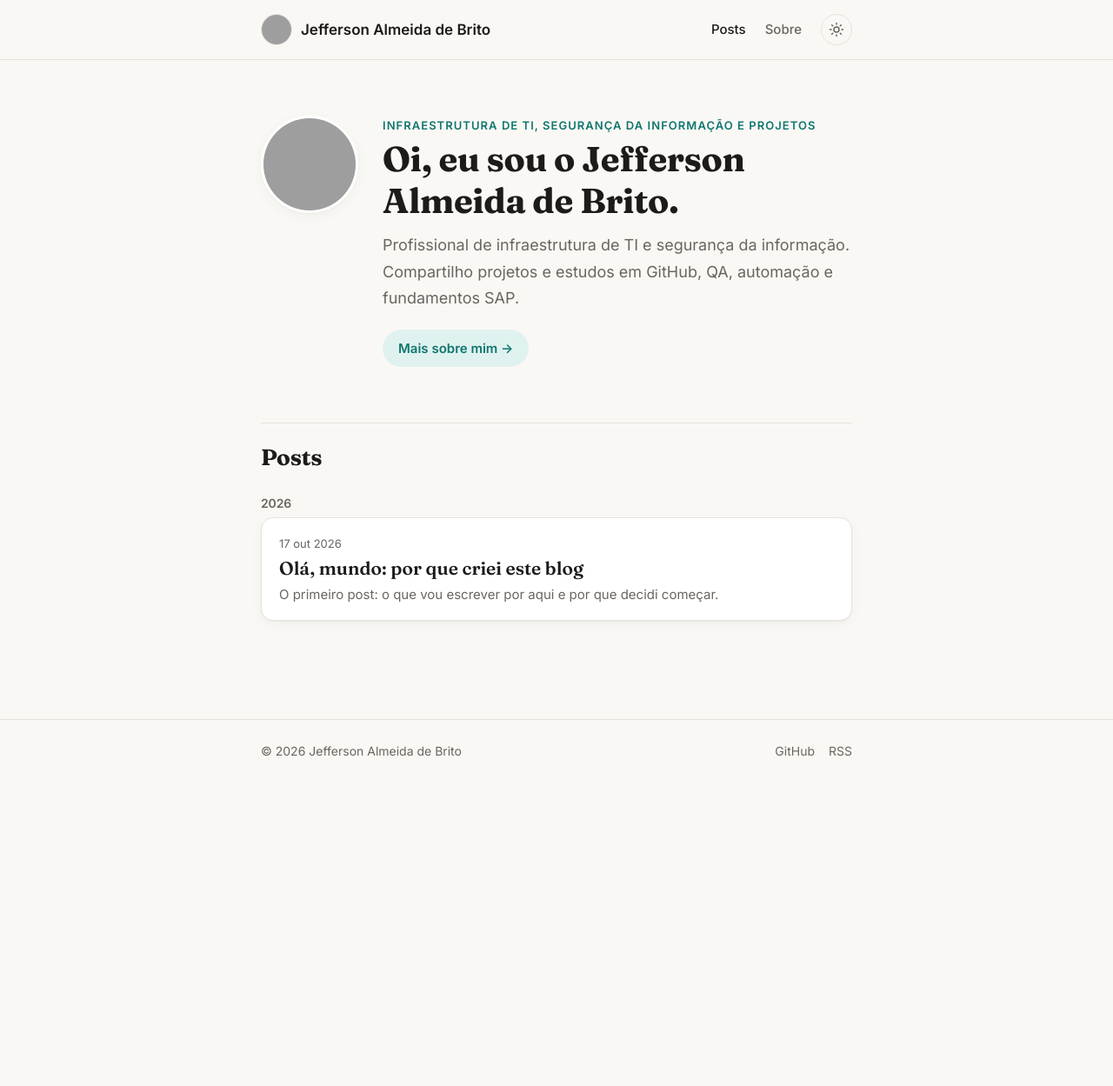
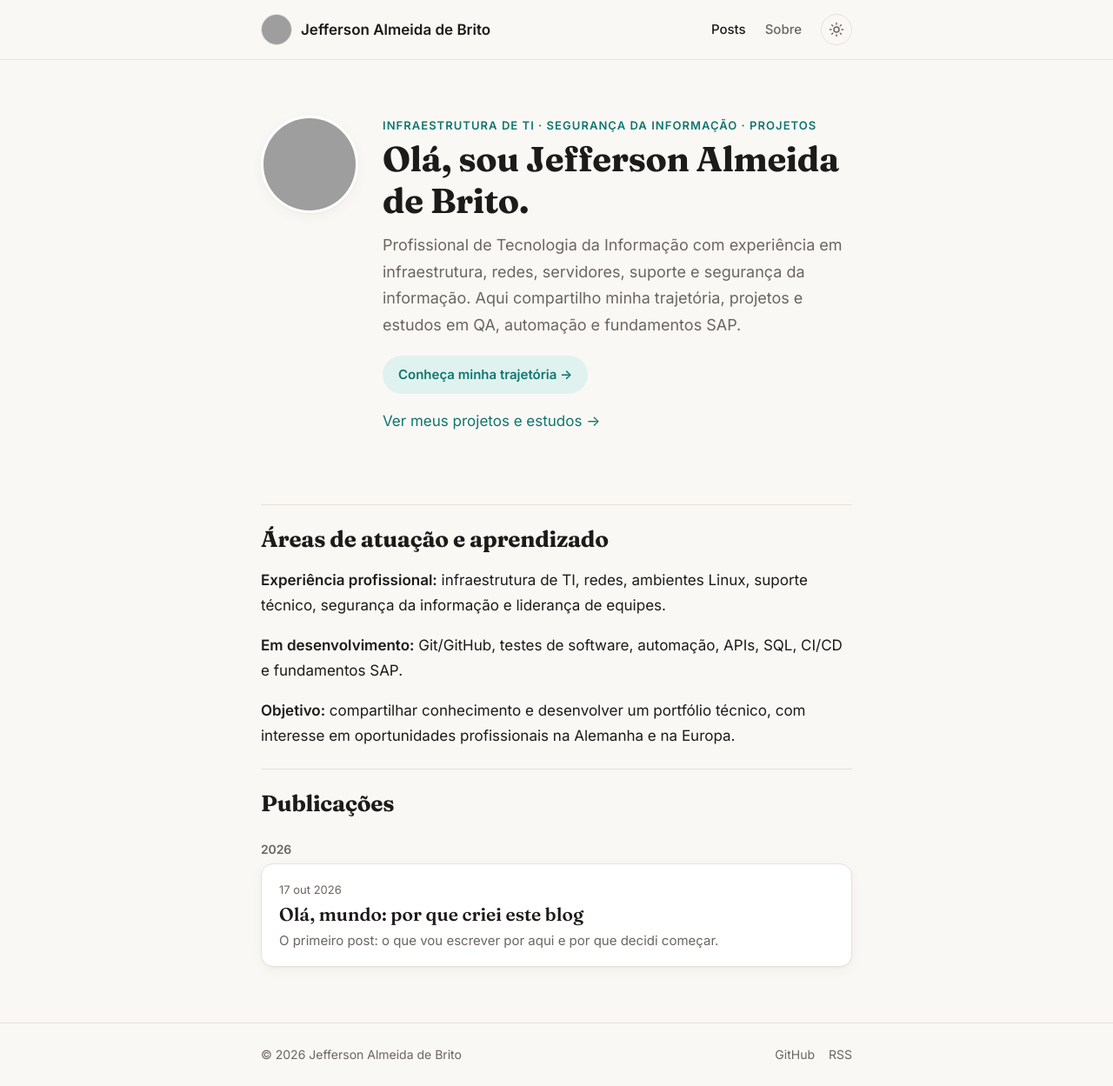
Before and after one commit to jeffersondk3/jeffersondk3.github.io, a Jekyll site: the page built from index.html, in a window 1280 px wide. Shown: the whole page at 87% size. Built offline with Jekyll 4.4.1, drawn with Linux system fonts in a browser that asks for light colours; before the commit the page ends 900 px from its top, so only the background shows below that; grey boxes are pictures that could not be loaded.

Commit message:
Melhora página inicial do portfólio

```diff
--- a/index.html
+++ b/index.html
@@ -4,17 +4,25 @@ layout: default
 <section class="hero">
   <img class="hero-avatar" src="{{ site.author.avatar }}" alt="Foto de {{ site.author.name }}" width="112" height="112">
   <div>
-    <p class="eyebrow">{{ site.tagline }}</p>
-    <h1>Oi, eu sou o {{ site.author.name }}.</h1>
-    <p class="lead">{{ site.author.bio }}</p>
-    <a class="btn" href="{{ '/sobre/' | relative_url }}">Mais sobre mim →</a>
+    <p class="eyebrow">Infraestrutura de TI · Segurança da Informação · Projetos</p>
+    <h1>Olá, sou {{ site.author.name }}.</h1>
+    <p class="lead">Profissional de Tecnologia da Informação com experiência em infraestrutura, redes, servidores, suporte e segurança da informação. Aqui compartilho minha trajetória, projetos e estudos em QA, automação e fundamentos SAP.</p>
+    <a class="btn" href="{{ '/sobre/' | relative_url }}">Conheça minha trajetória →</a>
+    <p><a href="{{ '/projetos/' | relative_url }}">Ver meus projetos e estudos →</a></p>
   </div>
 </section>
 
 <section class="posts">
-  <h2 class="section-title">Posts</h2>
+  <h2 class="section-title">Áreas de atuação e aprendizado</h2>
+  <p><strong>Experiência profissional:</strong> infraestrutura de TI, redes, ambientes Linux, suporte técnico, segurança da informação e liderança de equipes.</p>
+  <p><strong>Em desenvolvimento:</strong> Git/GitHub, testes de software, automação, APIs, SQL, CI/CD e fundamentos SAP.</p>
+  <p><strong>Objetivo:</strong> compartilhar conhecimento e desenvolver um portfólio técnico, com interesse em oportunidades profissionais na Alemanha e na Europa.</p>
+</section>
+
+<section class="posts">
+  <h2 class="section-title">Publicações</h2>
   {% if site.posts.size == 0 %}
-    <p class="empty">Nenhum post ainda. Em breve!</p>
+    <p class="empty">Nenhuma publicação ainda. Em breve!</p>
   {% else %}
     {% assign ano_atual = "" %}
     {% for post in site.posts %}
```
